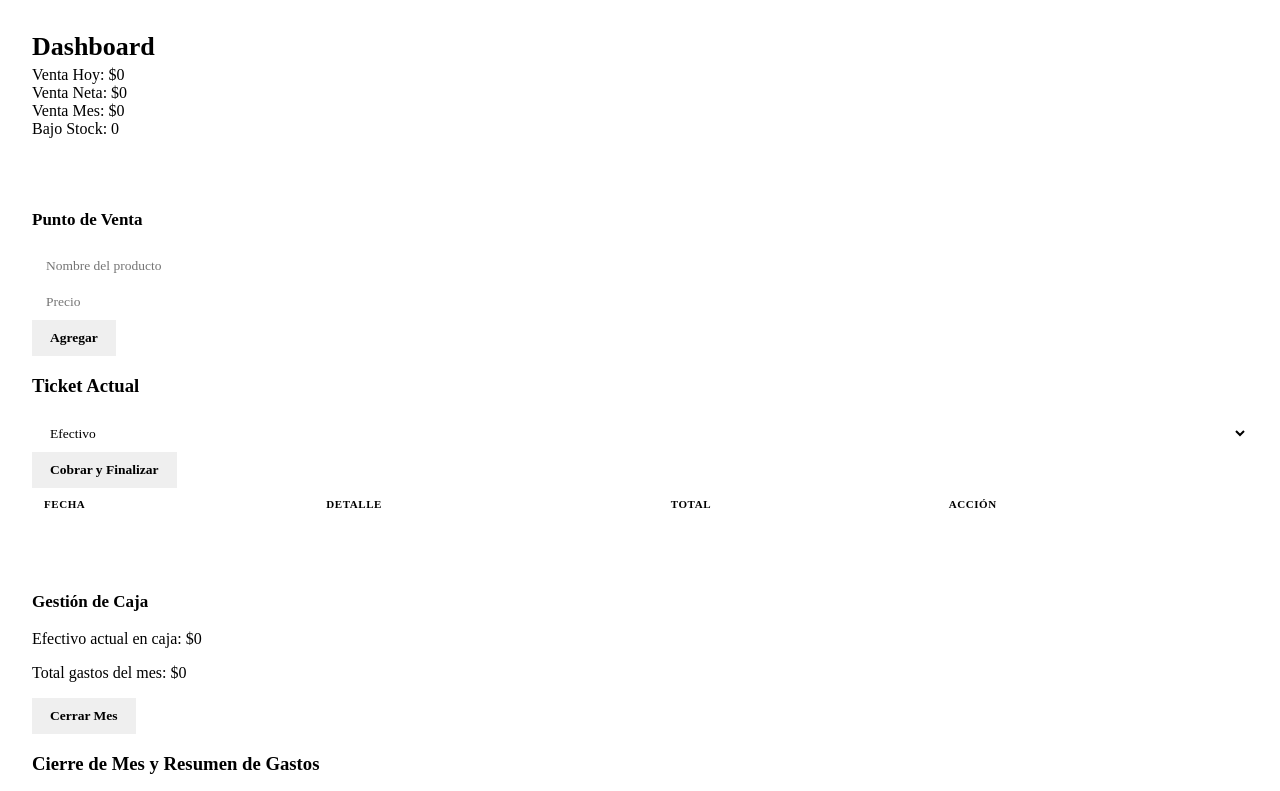
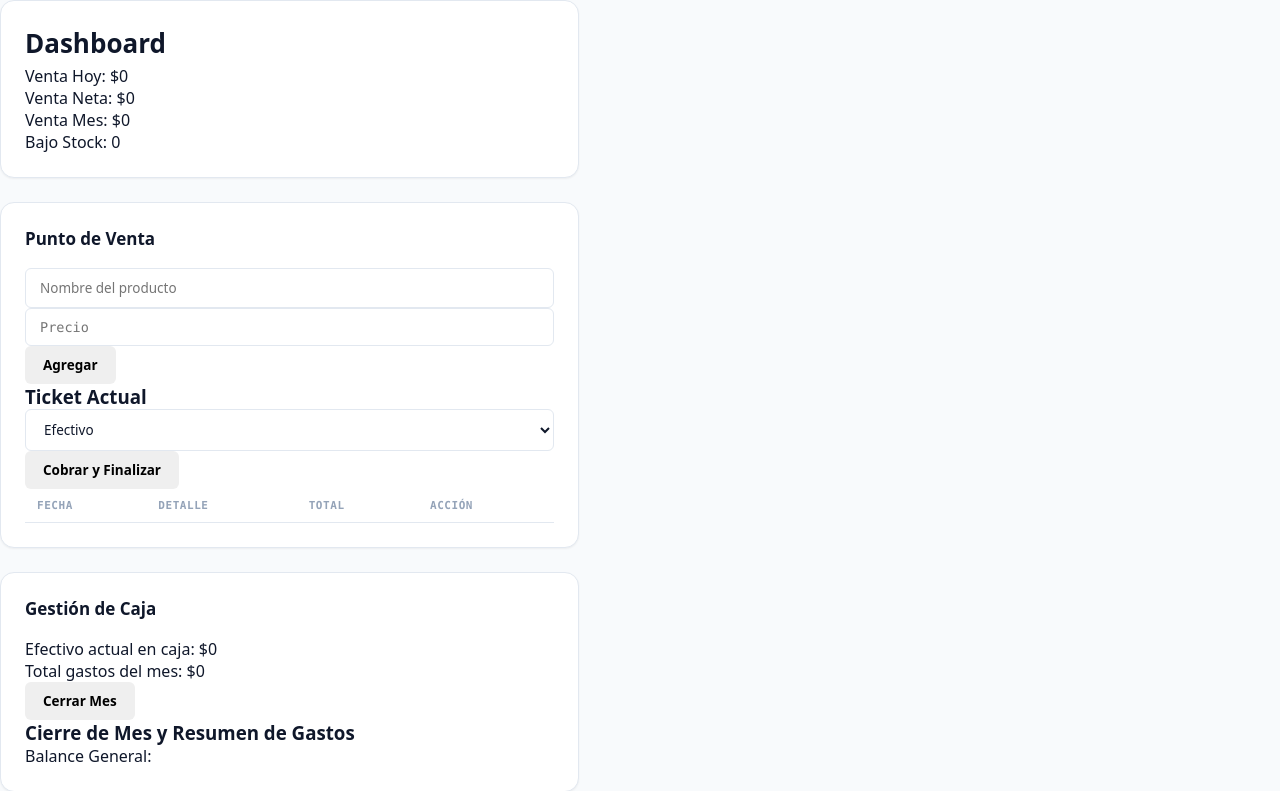
Before and after one commit to cityphonearg8/Cityphone, a plain HTML site: page index.html in a window 1280 px wide. Shown: the top 791 px of the page. Drawn offline with nearby package versions, Linux system fonts and the light colour scheme.

Commit message:
Update style.css

```diff
--- a/css/style.css
+++ b/css/style.css
@@ -1,9 +1,80 @@
+:root {
+  --primary: #059669;
+  --primary-hover: #047857;
+  --primary-soft: rgba(5, 150, 105, 0.1);
+  --success: #10B981;
+  --success-soft: rgba(16, 185, 129, 0.1);
+  --teal: #0D9488;
+  --red: #EF4444;
+  --red-soft: rgba(239, 68, 68, 0.1);
+  --whatsapp: #25D366;
+  --whatsapp-soft: rgba(37, 211, 102, 0.1);
+
+  --bg: #F8FAFC;
+  --surface: #FFFFFF;
+  --line: #E2E8F0;
+  --ink: #0F172A;
+  --ink-soft: #475569;
+  --muted: #94A3B8;
+
+  --radius-sm: 6px;
+  --radius: 10px;
+  --radius-lg: 14px;
+
+  --shadow-sm: 0 1px 2px 0 rgba(0, 0, 0, 0.05);
+  --shadow-md: 0 4px 6px -1px rgba(0, 0, 0, 0.1);
+  --shadow-lg: 0 10px 15px -3px rgba(0, 0, 0, 0.1);
+
+  --font-body: system-ui, -apple-system, BlinkMacSystemFont, "Segoe UI", Roboto, sans-serif;
+  --font-mono: ui-monospace, SFMono-Regular, Menlo, Monaco, Consolas, monospace;
+  --font-display: var(--font-body);
+}
+
+* { box-sizing: border-box; margin: 0; padding: 0; }
+
+body {
+  font-family: var(--font-body);
+  background-color: var(--bg);
+  color: var(--ink);
+  min-height: 100vh;
+  display: flex;
+}
+
+#app {
+  display: flex;
+  width: 100%;
+  min-height: 100vh;
+}
+
+.mobile-header { display: none; }
+
+.sidebar {
+  width: 260px;
+  background: var(--ink);
+  color: #FFFFFF;
+  padding: 24px 16px;
+  display: flex;
+  flex-direction: column;
+  gap: 8px;
+  flex-shrink: 0;
+  z-index: 100;
+  transition: transform .25s ease;
+}
+
+.nav-item {
+  padding: 10px 14px;
+  border-radius: var(--radius-sm);
+  font-size: 14px;
+  font-weight: 500;
   color: #FFFFFF !important;
   cursor: pointer;
   border-left: 3px solid transparent;
   transition: all .15s ease;
   width: 100%;
   text-decoration: none;
+  display: flex;
+  align-items: center;
+  gap: 10px;
 }
 .nav-item:hover { background: rgba(255,255,255,.08); color: #FFFFFF !important; }
 .nav-item.active { background: rgba(5, 150, 105, 0.2); color: #FFFFFF !important; border-left-color: var(--primary); font-weight: 600; }
```
Lines whose indentation alone changed are shown as unchanged.
